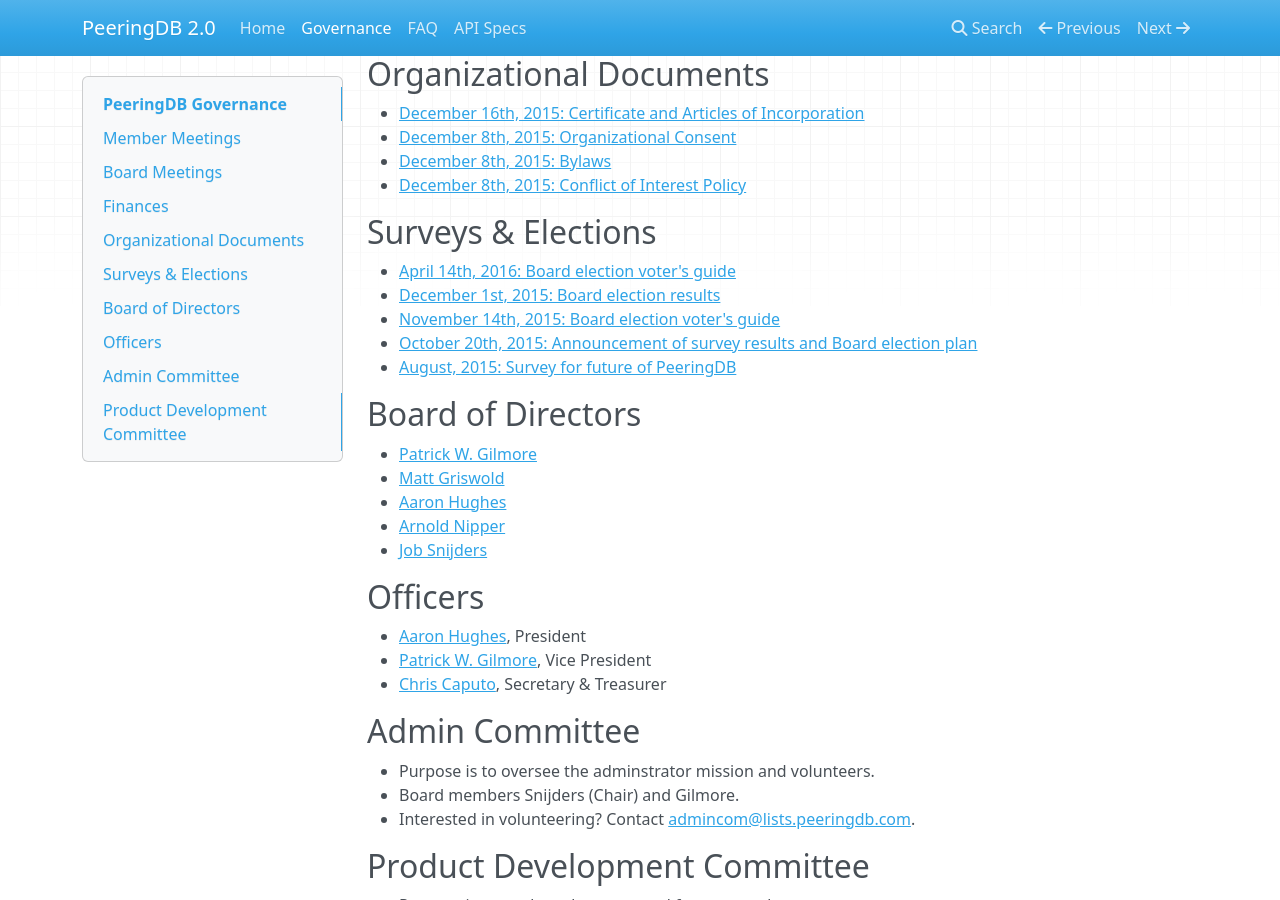
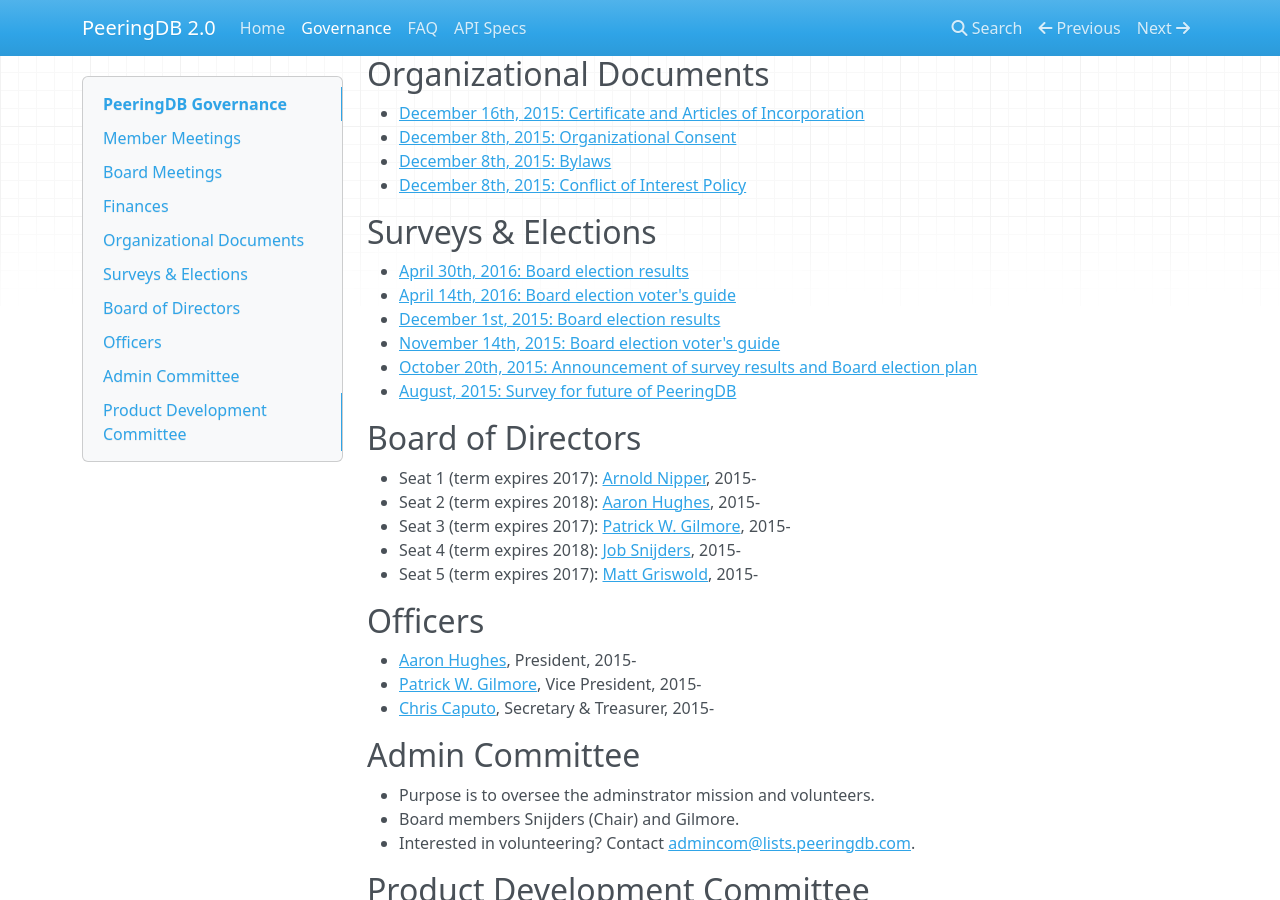
Before and after one commit to peeringdb/docs, an MkDocs documentation site: the page built from docs/gov.md, in a window 1280 px wide and 900 px high, scrolled down 579 px. Built offline with MkDocs 1.6.1, drawn with Linux system fonts in a browser that asks for light colours; nearby versions of some CDN libraries; old or Windows-style settings are respelled for this version of MkDocs.

Commit message:
Election results.

```diff
--- a/docs/gov.md
+++ b/docs/gov.md
@@ -32,6 +32,7 @@
 
 ## Surveys & Elections
 
+- [April 30th, 2016: Board election results](gov/misc/2016-04-30_Comprehensive_Poll_Results.pdf)
 - [April 14th, 2016: Board election voter's guide](gov/misc/2016-04-14_election.html)
 - [December 1st, 2015: Board election results](gov/misc/2015-12-01_Comprehensive_Poll_Results.pdf)
 - [November 14th, 2015: Board election voter's guide](gov/misc/2015-11-14_election.html)
@@ -40,17 +41,17 @@
 
 ## Board of Directors
 
-- [Patrick W. Gilmore](mailto:patrick@peeringdb.com)
-- [Matt Griswold](mailto:grizz@peeringdb.com)
-- [Aaron Hughes](mailto:aaronh@peeringdb.com)
-- [Arnold Nipper](mailto:arnold@peeringdb.com)
-- [Job Snijders](mailto:job@peeringdb.com)
+- Seat 1 (term expires 2017): [Arnold Nipper](mailto:arnold@peeringdb.com), 2015-
+- Seat 2 (term expires 2018): [Aaron Hughes](mailto:aaronh@peeringdb.com), 2015-
+- Seat 3 (term expires 2017): [Patrick W. Gilmore](mailto:patrick@peeringdb.com), 2015-
+- Seat 4 (term expires 2018): [Job Snijders](mailto:job@peeringdb.com), 2015-
+- Seat 5 (term expires 2017): [Matt Griswold](mailto:grizz@peeringdb.com), 2015-
 
 ## Officers
 
-- [Aaron Hughes](mailto:aaronh@peeringdb.com), President
-- [Patrick W. Gilmore](mailto:patrick@peeringdb.com), Vice President
-- [Chris Caputo](mailto:ccaputo@peeringdb.com), Secretary & Treasurer
+- [Aaron Hughes](mailto:aaronh@peeringdb.com), President, 2015-
+- [Patrick W. Gilmore](mailto:patrick@peeringdb.com), Vice President, 2015-
+- [Chris Caputo](mailto:ccaputo@peeringdb.com), Secretary & Treasurer, 2015-
 
 ## Admin Committee
 
```
Also changed, not shown: 1 other file.
